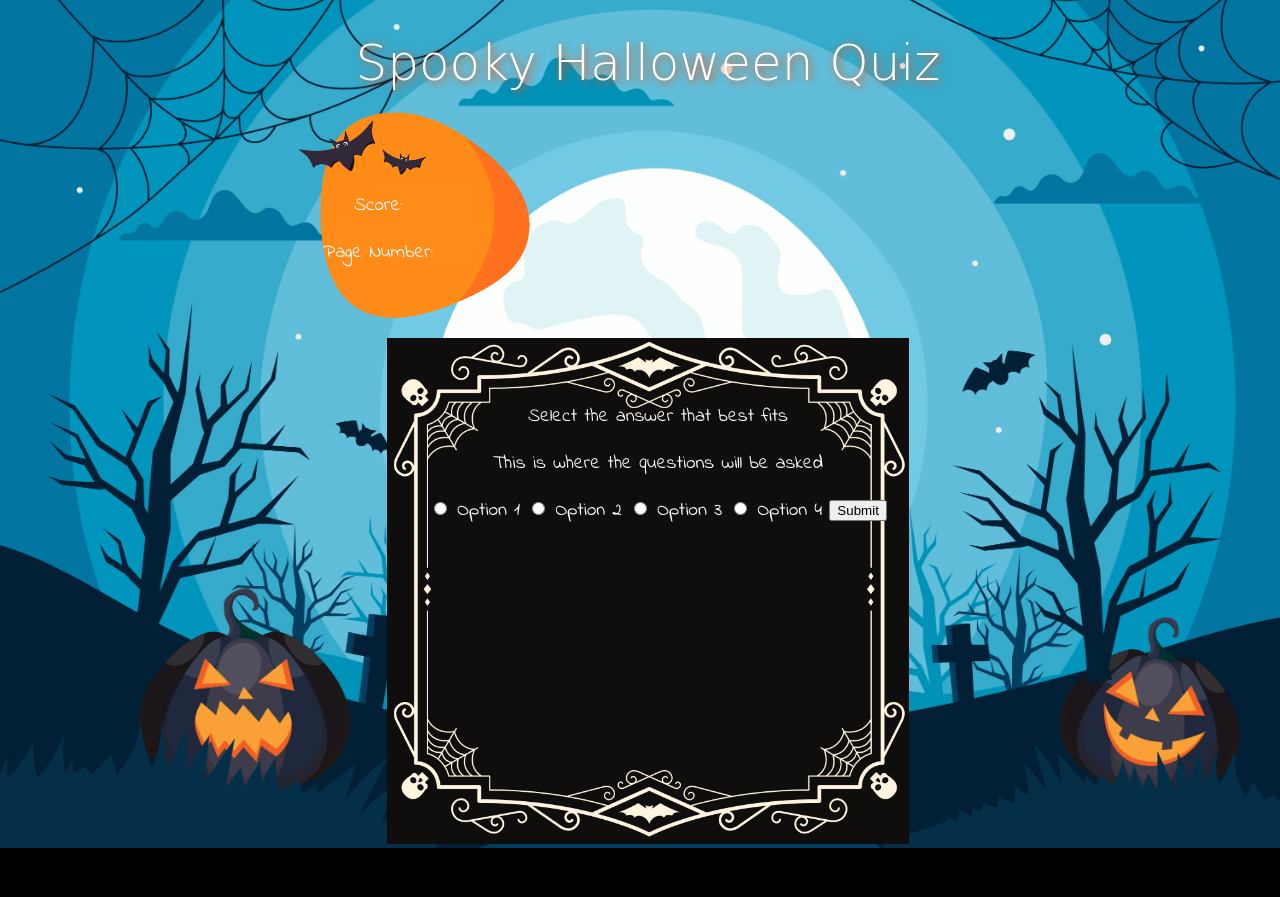
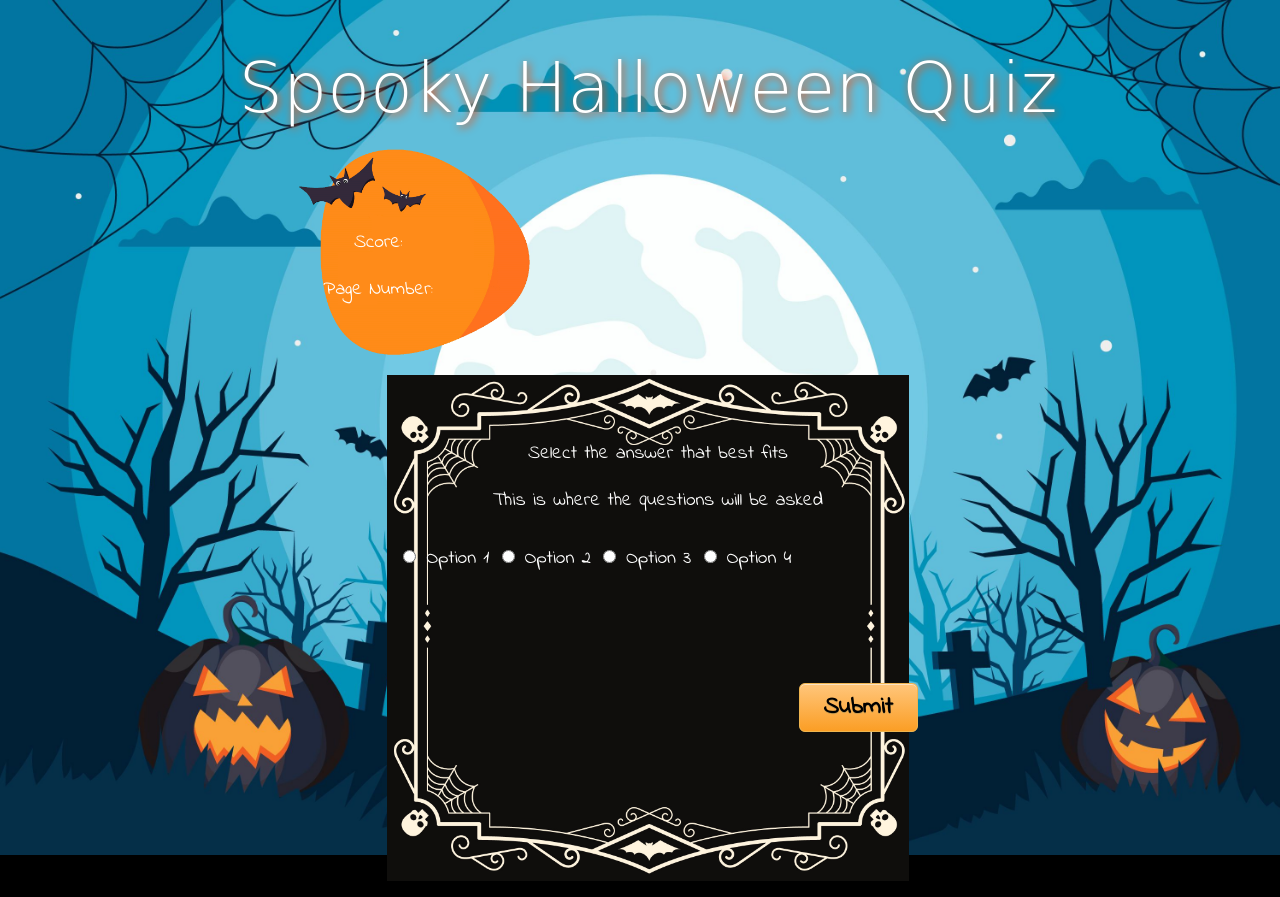
Before and after one commit to LZylstra/Quiz-App, a plain HTML site: page quizpage.html in a window 1280 px wide. Before the commit the page ends 860 px from the top, so only its background shows below. Drawn offline with nearby package versions, Linux system fonts and the light colour scheme; a web font is replaced by a local one.

Commit message:
undoing revert

```diff
--- a/quizpage.html
+++ b/quizpage.html
@@ -20,26 +20,26 @@
                 <p>This is where the questions will be asked</p>
             <legend>Select the answer that best fits</legend>
             <label for = "answer-option1">
-                <input type = "radio" id = "answer-option1">
+                <input type = "radio" id = "answer-option1" name= "answers">
                 Option 1
             </label>
 
             <label for = "answer-option2">
-                <input type = "radio" id = "answer-option2">
+                <input type = "radio" id = "answer-option2" name= "answers">
                 Option 2
             </label>
 
              <label for = "answer-option3">
-                <input type = "radio" id = "answer-option3">
+                <input type = "radio" id = "answer-option3" name= "answers">
                 Option 3
             </label>
 
             <label for = "answer-option4">
-                <input type = "radio" id = "answer-option4">
+                <input type = "radio" id = "answer-option4" name= "answers">
                 Option 4
             </label>
 
-        <button type = "submit"> Submit</button>
+        <button class = "start" type = "submit"> Submit</button>
         </fieldset>
     </form>
     <script type="text/javascript" src="//cdnjs.cloudflare.com/ajax/libs/cuid/1.3.8/browser-cuid.min.js"></script>
--- a/style.css
+++ b/style.css
@@ -1,6 +1,6 @@
 body{
     text-align: center;
-    background-image: url("assets/background2.jpg");
+    background-image: url("img/background2compressed.jpg");
     background-repeat: no-repeat;
     background-position: center;
     background-size: cover;
@@ -15,7 +15,7 @@ body{
 h1{
     font-family: 'Mansalva', cursive;
     font-weight: 200;
-    font-size: 50px;
+    font-size: 70px;
     text-shadow: 2px 2px 8px orangered;
     margin-bottom: 10px;
 }
@@ -32,7 +32,7 @@ h1{
     padding: 10px;
     margin-bottom: 20px;
     margin-left: 20px;
-    background-image: url("assets/scorecard.png");
+    background-image: url("img/scorecard.png");
     background-position: center;
     background-repeat: no-repeat;
     background-size: contain;
@@ -49,7 +49,20 @@ h1{
     width: 350px;
     height: 400px;
     margin: auto;
-    background-image: url("assets/question\ frame.png");
+    background-image: url("img/question-frame.png");
+    background-position: center;
+    background-repeat: no-repeat;
+    background-size: contain;
+    padding: 20px;
+}
+.buttons{
+    font-family: 'Indie Flower', cursive;
+}
+.start-form{
+    width: 350px;
+    height: 400px;
+    margin: auto;
+    background-image: url("img/question-frame.png");
     background-position: center;
     background-repeat: no-repeat;
     background-size: contain;
@@ -61,6 +74,59 @@ h1{
     position: relative;
     left: 10px;
     top: 80px;
+}
+.start-form p,button {
+    position: relative;
+    top: 150px;
+}
+.start {
+	-moz-box-shadow:inset 0px 1px 0px 0px #fce2c1;
+	-webkit-box-shadow:inset 0px 1px 0px 0px #fce2c1;
+	box-shadow:inset 0px 1px 0px 0px #fce2c1;
+	background:-webkit-gradient(linear, left top, left bottom, color-stop(0.05, #ffc477), color-stop(1, #fb9e25));
+	background:-moz-linear-gradient(top, #ffc477 5%, #fb9e25 100%);
+	background:-webkit-linear-gradient(top, #ffc477 5%, #fb9e25 100%);
+	background:-o-linear-gradient(top, #ffc477 5%, #fb9e25 100%);
+	background:-ms-linear-gradient(top, #ffc477 5%, #fb9e25 100%);
+	background:linear-gradient(to bottom, #ffc477 5%, #fb9e25 100%);
+	filter:progid:DXImageTransform.Microsoft.gradient(startColorstr='#ffc477', endColorstr='#fb9e25',GradientType=0);
+	background-color:#ffc477;
+	-moz-border-radius:6px;
+	-webkit-border-radius:6px;
+	border-radius:6px;
+	border:1px solid #eeb44f;
+	display:inline-block;
+	cursor:pointer;
+	color:#000000;
+	font-family:Arial;
+	font-size:24px;
+	font-weight:bold;
+	padding:6px 24px;
+	text-decoration:none;
+    text-shadow:0px 1px 0px #cc9f52;
+    position: relative;
+    top: 150px;
+    font-family: 'Indie Flower', cursive;
+}
+.start:hover {
+	background:-webkit-gradient(linear, left top, left bottom, color-stop(0.05, #fb9e25), color-stop(1, #ffc477));
+	background:-moz-linear-gradient(top, #fb9e25 5%, #ffc477 100%);
+	background:-webkit-linear-gradient(top, #fb9e25 5%, #ffc477 100%);
+	background:-o-linear-gradient(top, #fb9e25 5%, #ffc477 100%);
+	background:-ms-linear-gradient(top, #fb9e25 5%, #ffc477 100%);
+	background:linear-gradient(to bottom, #fb9e25 5%, #ffc477 100%);
+	filter:progid:DXImageTransform.Microsoft.gradient(startColorstr='#fb9e25', endColorstr='#ffc477',GradientType=0);
+	background-color:#fb9e25;
+}
+.start:active {
+	position:relative;
+	top:1px;
+}
+
+#pumpkin{
+    width: 200px;
+    position: absolute;
+    bottom: 250px;
 
 }
 
@@ -75,6 +141,11 @@ h1{
         width: 522px;
         padding: 0px;
     }
+    .start-form{
+        height: 538px;
+        width: 522px;
+        padding: 0px;
+    }
     .scorecard p{
         right: 40px;
     }
```
Also changed, not shown: index.html (+3 -3 lines), img/background.jpg (added), img/background2.jpg (added), img/background2compressed.jpg (added), img/pumpkin.png (added), img/question-frame.png (added), img/scorecard.png (added), img/scorecounter.png (added).
